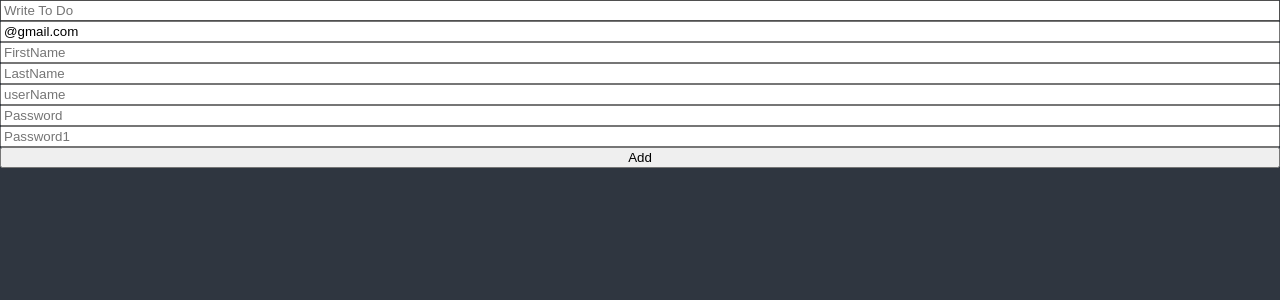
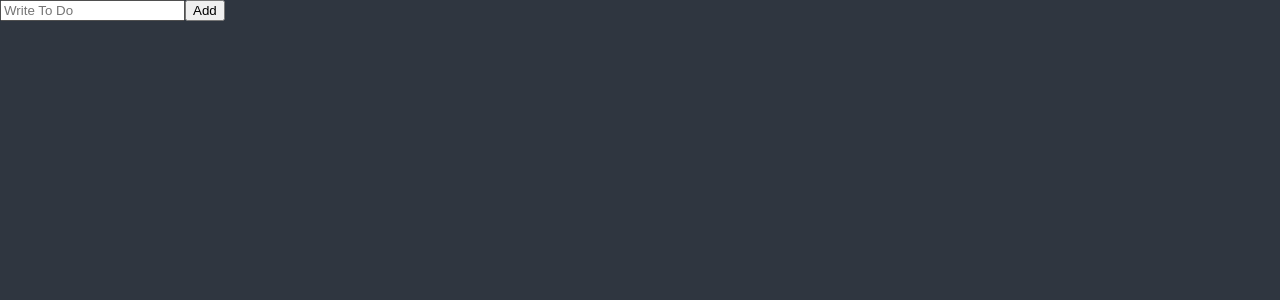
Before and after one commit to JHKIMS/React_ToDo, a React (Create React App) app: page / in a window 1280 px wide. Shown: the top 300 px of the page. Built offline with nearby package versions, Linux system fonts and the light colour scheme.

Commit message:
Todo: React-Hook-Form : 회원가입 체크 Reset→ToDo시작

```diff
--- a/src/ToDoList.tsx
+++ b/src/ToDoList.tsx
@@ -2,142 +2,25 @@ import { useState } from "react";
 import { useForm } from "react-hook-form";
 import styled from "styled-components";
 
-/* function ToDoList(){
-    const [todo, setTodo] = useState("");
-    const [todoError, setTodoError] = useState("");
+interface IForm{
+    todo: string;
+}
 
-    const onChangeFunc= (event:React.FormEvent<HTMLInputElement>) => {
-        const {
-            currentTarget: {value},
-        } = event;
-        setTodoError("");
-        setTodo(value);
-    };
-    const onSubmitFunc = (event: React.FormEvent<HTMLFormElement>) => {
-        event.preventDefault();
-        if(todo.length < 10) {
-            return setTodoError("To do should be at least 10");
-        }
-        console.log("submit");
+function ToDoList(){
+    const {register, handleSubmit, setValue} = useForm<IForm>();
+    const handleValid = (data: IForm) =>{
+        console.log('Add todo', data.todo);
+        setValue("todo","");
     }
     return <div>
-        <form onSubmit={onSubmitFunc}>
-            <input onChange={onChangeFunc} value={todo} placeholder="Write To Do" />
+        <form onSubmit={handleSubmit(handleValid)}>
+            <input {...register("todo", {
+                required: "Please Write",
+            })} placeholder="Write To Do" />
             <button>Add</button>
-            { todoError !== "" ? todoError : null }
         </form>
     </div>;
-} */
-interface IForm {
-  toDo: string;
-  email: string;
-  name: string;
-  firstName: string;
-  lastName?: string;
-  userName: string;
-  password: string;
-  password1: string;
-  extraError?: string;
-}
-const ErrorSpan = styled.span`
-  background-color: #636e72;
-  color: white;
-  // border: 1px solid #e17055;
-`;
-
-function ToDoList() {
-  const {
-    register,
-    handleSubmit,
-    formState: { errors },
-    setError,
-  } = useForm<IForm>({
-    defaultValues: {
-      email: "@gmail.com",
-    },
-  });
-  const onValid = (data: IForm) => {
-    console.log(data);
-    if (data.password !== data.password1) {
-      setError(
-        "password1",
-        { message: "Password are not the same" },
-        { shouldFocus: true }
-      );
-    }
-    setError("extraError", { message: "Server Off" });
-    //  특정 항목이 아닌 전체 form에 해당되는 에러이다.
-  };
-  console.log(errors);
-  return (
-    <div>
-      <form
-        style={{ display: "flex", flexDirection: "column" }}
-        onSubmit={handleSubmit(onValid)}
-      >
-        <input {...register("toDo")} placeholder="Write To Do" />
-        <input
-          {...register("email", {
-            required: "Email is required",
-            pattern: {
-              value: /^[A-Za-z0-9._%+-]+@gmail.com$/,
-              message: "Only gmail.com email allowed",
-            },
-          })}
-          placeholder="Email"
-        />{" "}
-        <ErrorSpan>{errors?.email?.message}</ErrorSpan>
-        <input
-          {...register("firstName", {
-            required: "Enter your firstname",
-            validate: (value) =>
-              value.includes("crime") ? "no crime allowed" : true,
-          })}
-          placeholder="FirstName"
-        />{" "}
-        <ErrorSpan>{errors?.firstName?.message}</ErrorSpan>
-        <input
-          {...register("lastName", {
-            required: "Enter your lastName",
-            validate: {
-              noCrime: (value) =>
-                value?.includes("crime") ? "no crime allowed" : true,
-              noNick: (value) =>
-                value?.includes("nick") ? "no nick allowed" : true,
-            },
-          })}
-          placeholder="LastName"
-        />{" "}
-        <ErrorSpan>{errors?.lastName?.message}</ErrorSpan>
-        <input
-          {...register("userName", {
-            required: "Enter your userName",
-            minLength: 5,
-          })}
-          placeholder="userName"
-        />{" "}
-        <ErrorSpan>{errors?.userName?.message}</ErrorSpan>
-        <input
-          {...register("password", {
-            required: "Password is Required",
-            minLength: {
-              value: 8,
-              message: "Password must be at least 8 characters",
-            },
-          })}
-          placeholder="Password"
-        />{" "}
-        <ErrorSpan>{errors?.password?.message}</ErrorSpan>
-        <input
-          {...register("password1", { required: "Please check your password" })}
-          placeholder="Password1"
-        />{" "}
-        <ErrorSpan>{errors?.password1?.message}</ErrorSpan>
-        <button>Add</button>
-        <ErrorSpan>{errors?.extraError?.message}</ErrorSpan>
-      </form>
-    </div>
-  );
 }
 
+
 export default ToDoList;
```
